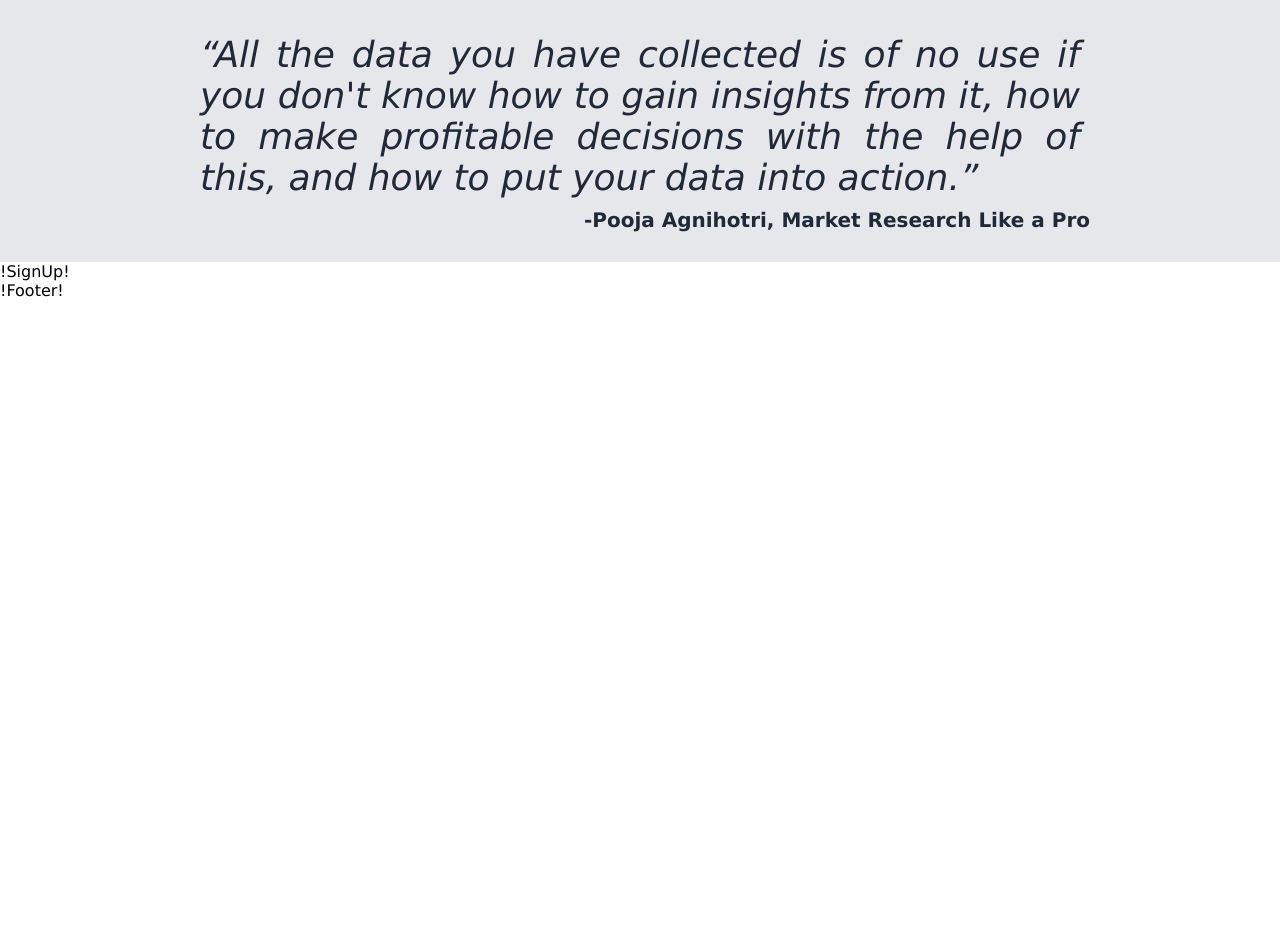
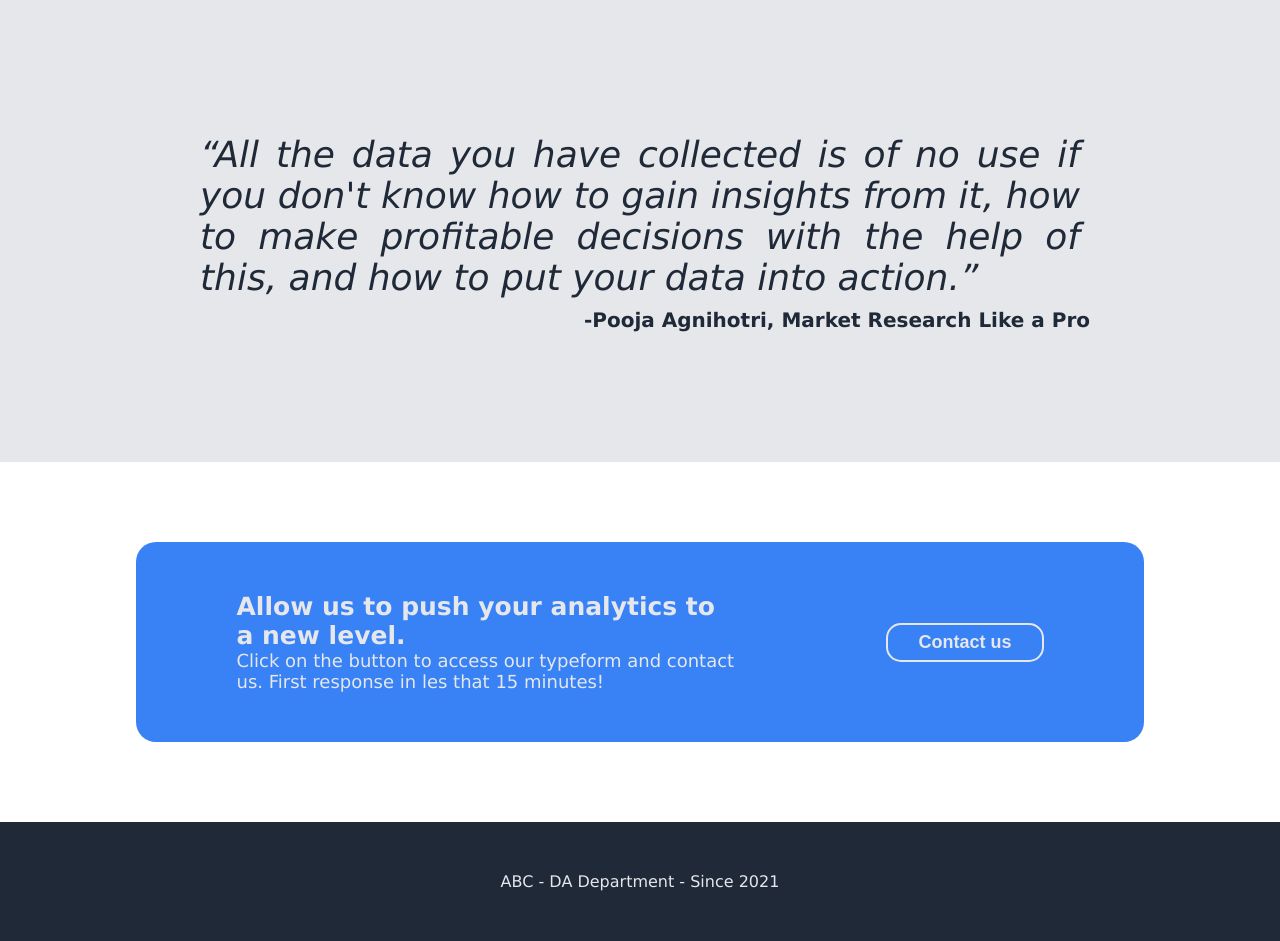
Before and after one commit to edlombanal/flex_landing, a plain HTML site: page index.html in a window 1280 px wide. Shown: the part 1539-2480 px from the top of the page. Before the commit the page ends 1839 px from the top, so only its background shows below. Drawn offline with Linux system fonts and the light colour scheme.

Commit message:
Add blue section and footer

```diff
--- a/index.css
+++ b/index.css
@@ -10,9 +10,9 @@ body{
 .header{
     display: flex;
     background-color: #1f2937;
-    justify-content: space-between;
+    justify-content: space-around;
     align-items: center;
-    padding: 10px 300px;
+    padding: 10px 0;
     flex-shrink: 0;
     flex-wrap: wrap;
 }
@@ -119,6 +119,7 @@ ul{
     flex-direction: column;
     align-items: center;
     background-color: #e5e7eb;;
+    padding: 100px 0;
 }
 
 .quoteContainer{
@@ -148,6 +149,66 @@ ul{
     font-size: 20px;
 }
 
+.signup{
+    display: flex;
+    justify-content: center;
+    align-items: center;
+    padding: 80px 10px;
+}
+
+.action{
+    display: flex;
+    justify-content: space-around;
+    align-items: center;
+    column-gap: 150px;
+    row-gap: 20px;
+    background-color: #3882f6;
+    padding: 50px 100px;
+    border-radius: 20px;
+    flex-wrap: wrap;
+}
+
+.actionLeft{
+    display: flex;
+    flex-direction: column;
+    max-width: 500px;
+}
+
+.call{
+    font-size: 25px;
+    color: #e5e7eb;
+    font-weight: bold;
+}
+
+.callSub{
+    font-size: 18px;
+    color: #e5e7eb;
+    font-weight: 500;
+}
+
+.actionButton{
+    background-color: #3882f6;
+    padding: 7px 30px;
+    font-size: 18px;
+    font-weight: bold;
+    border-style: solid;
+    border-radius: 15px;
+    border-color:#e5e7eb;
+    color: #e5e7eb;
+}
+
+.footer{
+    display: flex;
+    justify-content: center;
+    align-items: center;
+    background-color: #1f2937;
+    padding: 50px 20px;
+}
+
+.footer div{
+    color: #e5e7eb;
+}
+
 a{
     text-decoration: none;
     color: #e5e7eb;
--- a/index.html
+++ b/index.html
@@ -23,7 +23,7 @@
             <div class="right">
                 <div class="greeting">KPIs, Statistics, Forecasts, and more.</div>
                 <div class="description">We'll measure your operation effectively and provide action plans to boost results and efficiency.</div>
-                <div><button class="heroButton">Sign up</button></div>
+                <div><button class="heroButton">Contact us</button></div>
             </div>
             <div class="left">
                 <div><img src="./images/pexels-pixabay-265087.jpg" alt="Data and forecasts"></div>
@@ -61,10 +61,18 @@
             </div>
         </div>
         <div class="signup">
-            !SignUp!
+            <div class="action">
+                <div class="actionLeft">
+                    <div class="call">Allow us to push your analytics to a new level.</div>
+                    <div class="callSub">Click on the button to access our typeform and contact us. First response in les that 15 minutes!</div>
+                </div>
+                <div class="actionRight">
+                    <button class="actionButton">Contact us</button>
+                </div>
+            </div>
         </div>
         <div class="footer">
-            !Footer!
+            <div>ABC - DA Department - Since 2021</div>
         </div>
         <script src="" async defer></script>
     </body>
```
